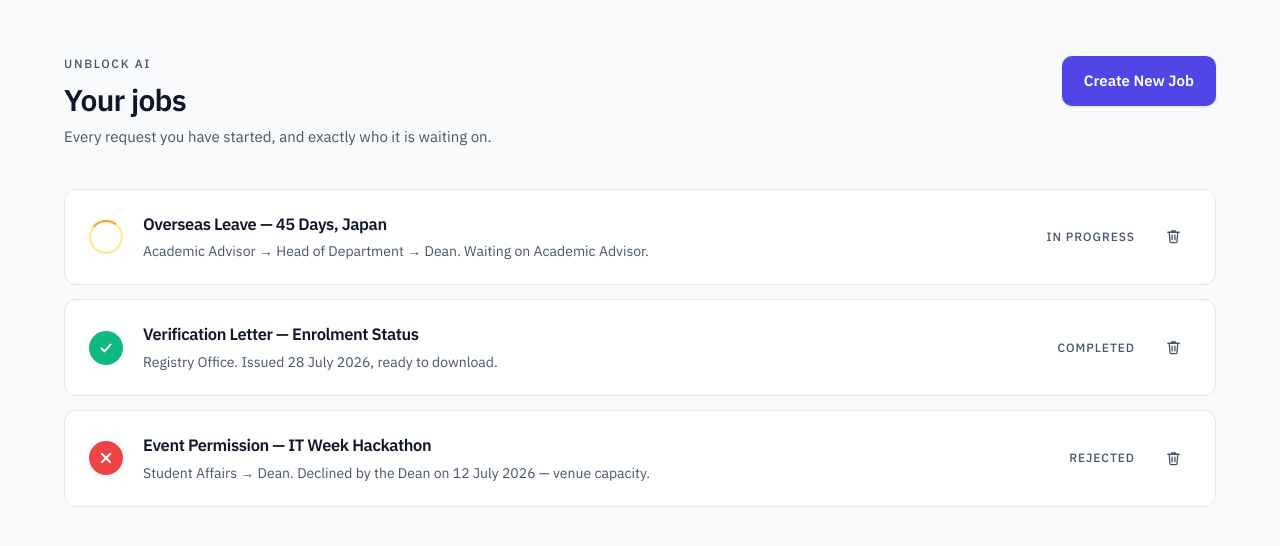
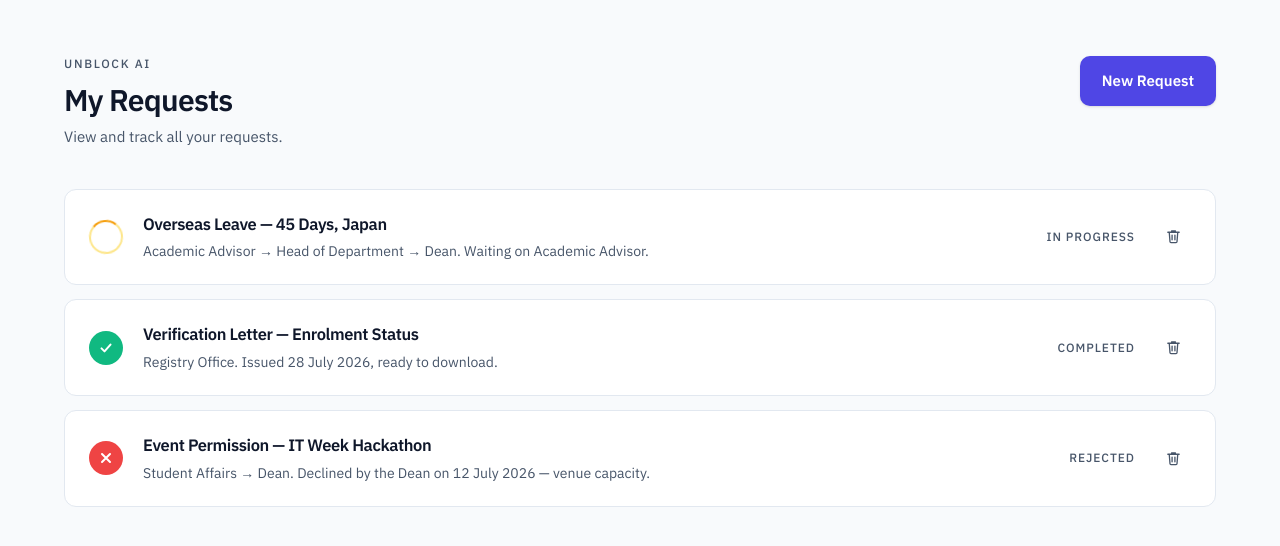
Before and after one commit to NethmiR/unblock-ai-app, a Next.js app in the folder unblock-ai-web/: page /portal in a window 1280 px wide. Shown: the top 546 px of the page. Built offline with nearby package versions, Linux system fonts and the light colour scheme.

Commit message:
feat: Changed names in the FE

```diff
--- a/unblock-ai-web/src/app/portal/jobs/new/page.tsx
+++ b/unblock-ai-web/src/app/portal/jobs/new/page.tsx
@@ -13,16 +13,16 @@ export default function NewJobPage() {
     <div className="mx-auto flex h-screen max-w-[1440px] flex-col px-16 pb-7 pt-9">
       <div className="mb-6 flex flex-none items-start justify-between gap-8">
         <div>
-          <div className="mb-2 text-xs font-medium uppercase tracking-[.14em] text-muted">New job</div>
+          <div className="mb-2 text-xs font-medium uppercase tracking-[.14em] text-muted">New request</div>
           <h1 className="text-2xl font-semibold tracking-tight">
-            {workflow ? workflow.title : "Create a new job"}
+            {workflow ? workflow.title : "Create new request"}
           </h1>
         </div>
         <Link href="/portal" className="flex flex-none items-center gap-2.5 px-1 py-2.5 text-[14.5px] font-medium">
           <svg width="17" height="17" viewBox="0 0 18 18" fill="none" aria-hidden>
             <path d="M11 3.5L5.5 9l5.5 5.5" stroke="currentColor" strokeWidth="1.6" strokeLinecap="round" strokeLinejoin="round" />
           </svg>
-          See other jobs
+          See other requests
         </Link>
       </div>
 
--- a/unblock-ai-web/src/app/portal/page.tsx
+++ b/unblock-ai-web/src/app/portal/page.tsx
@@ -15,14 +15,14 @@ export default function JobsPage() {
           <div className="mb-2.5 text-xs font-medium uppercase tracking-[.14em] text-muted">
             Unblock AI
           </div>
-          <h1 className="text-3xl font-semibold tracking-tight">Your jobs</h1>
+          <h1 className="text-3xl font-semibold tracking-tight">My Requests</h1>
           <p className="mt-2 max-w-[52ch] text-[15px] text-muted">
-            Every request you have started, and exactly who it is waiting on.
+            View and track all your requests.
           </p>
         </div>
         <Link href="/portal/jobs/new" className="flex-none">
           <Button className="h-[50px] rounded-card px-[22px] text-[15px] font-medium">
-            Create New Job
+            New Request
           </Button>
         </Link>
       </div>
@@ -37,7 +37,7 @@ export default function JobsPage() {
           </p>
           <Link href="/portal/jobs/new">
             <Button className="h-[50px] rounded-card px-[22px] text-[15px] font-medium">
-              Create New Job
+              New Request
             </Button>
           </Link>
         </div>
--- a/unblock-ai-web/src/components/admin/DraftEditor.tsx
+++ b/unblock-ai-web/src/components/admin/DraftEditor.tsx
@@ -22,7 +22,7 @@ export function DraftEditor({ value, onChange, state, wordCount }: Props) {
     <section className="flex h-[calc(100vh-200px)] min-h-[520px] flex-col overflow-hidden rounded-card border border-line-admin bg-surface">
       <header className="flex items-center justify-between border-b border-line-admin px-[18px] py-[13px]">
         <span className="text-[11px] font-bold uppercase tracking-[.07em] text-muted">
-          What you wrote
+          Workflow Instructions
         </span>
         <span className="text-[11.5px] text-muted">{meta}</span>
       </header>
--- a/unblock-ai-web/src/components/admin/TemplateEditor.tsx
+++ b/unblock-ai-web/src/components/admin/TemplateEditor.tsx
@@ -176,7 +176,7 @@ export function TemplateEditor({
         <section className="flex h-[calc(100vh-200px)] min-h-[520px] flex-col overflow-hidden rounded-card border border-line-admin bg-surface">
           <header className="flex items-center justify-between border-b border-line-admin px-[18px] py-[13px]">
             <span className="text-[11px] font-bold uppercase tracking-[.07em] text-muted">
-              What Unblock AI understood
+              Generated Workflow
             </span>
             <span className="text-[11.5px] text-muted">
               {workflow ? `Read-only · ${workflow.steps.length} steps` : "Read-only"}
```
